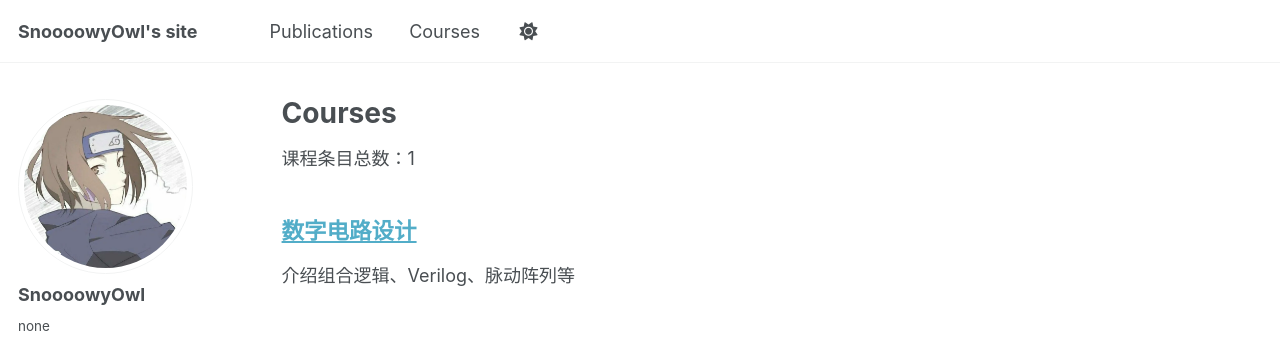
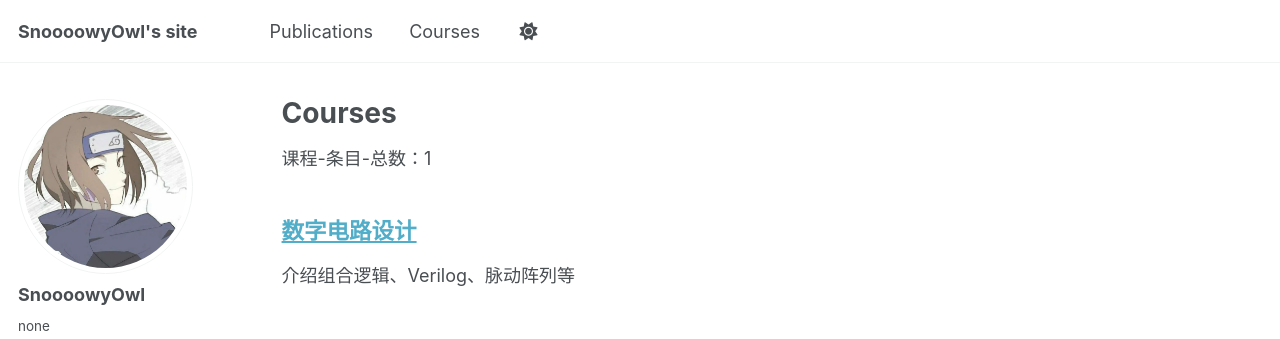
Before and after one commit to SnoooowyOwl/SnoooowyOwl.github.io, a Jekyll site: the page built from _pages/courses.html, in a window 1280 px wide. Shown: the top 339 px of the page. Built offline with Jekyll 4.4.1, drawn with Linux system fonts in a browser that asks for light colours; a script that is not in the unit is left out.

Commit message:
courses added

```diff
--- a/_pages/courses.html
+++ b/_pages/courses.html
@@ -5,7 +5,7 @@ permalink: /courses/
 author_profile: true
 ---
 
-<p>课程条目总数：{{ site.courses | size }}</p>
+<p>课程-条目-总数：{{ site.courses | size }}</p>
 
 {% include base_path %}
 
```
